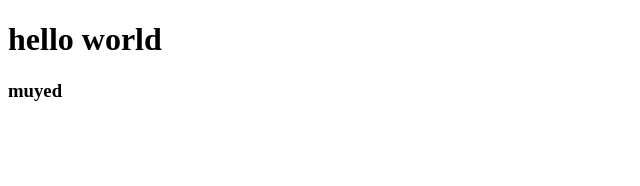
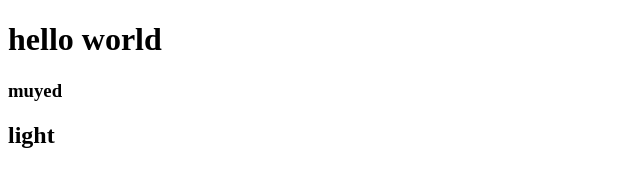
Before and after one commit to muyed-moktadir/github-development, a plain HTML site: page index.html in a window 1280 px wide. Shown: the full height of the page, 0-640 px from the left. Drawn offline with Linux system fonts and the light colour scheme.

Commit message:
add main code

```diff
--- a/index.html
+++ b/index.html
@@ -9,5 +9,6 @@
 <body>
     <h1>hello world</h1>
     <h3>muyed</h3>
+    <h2>light</h2>
 </body>
 </html>
```
